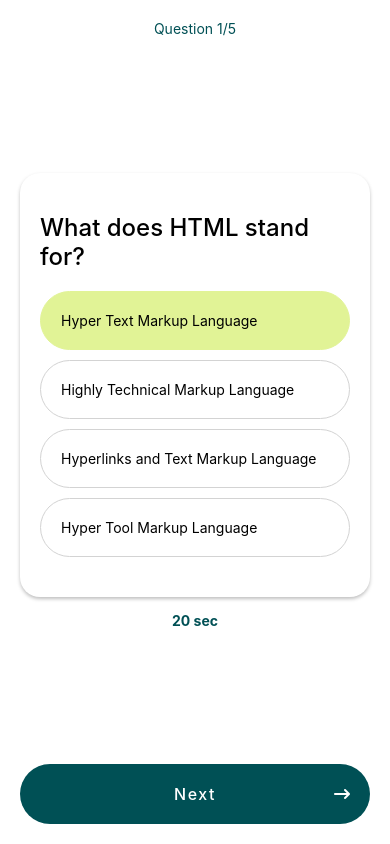
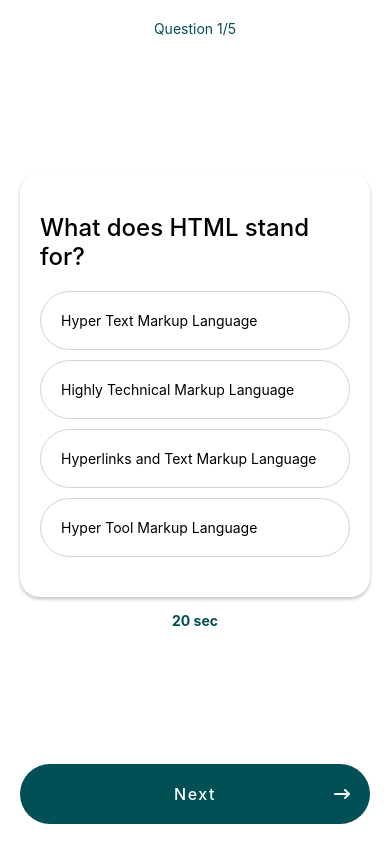
Before and after one commit to mukaramawan/Quiz-App, a React Native app: screen / in a window 390 px wide. Built offline with nearby package versions, Linux system fonts and the light colour scheme.

Commit message:
Context Api
Props Drilling & Context Api

```diff
--- a/App.tsx
+++ b/App.tsx
@@ -3,11 +3,14 @@
 import { StyleSheet } from "react-native";
 
 import QuizScreen from "./src/app/QuizScreen";
+import QuizProvider from "./src/providers/QuizProvider";
 
 export default function App() {
   return (
     <>
-      <QuizScreen />
+      <QuizProvider>
+        <QuizScreen />
+      </QuizProvider>
       <StatusBar style="auto" />
     </>
   );
--- a/src/app/QuizScreen.tsx
+++ b/src/app/QuizScreen.tsx
@@ -1,25 +1,23 @@
 import { SafeAreaView, StyleSheet, Text, View } from "react-native";
-import React, { useState } from "react";
+import React from "react";
 import FontAwesome6 from "@expo/vector-icons/FontAwesome6";
 
 import QuestionCard from "../components/QuestionCard";
-import questions from "../assets/questions";
 import Card from "../components/Card";
 import Button from "../components/Button";
+import { useQuizContext } from "../providers/QuizProvider";
 
 function QuizScreen() {
-  const [questionIndex, setQuestionIndex] = useState(0);
-  const question = questions[questionIndex];
-
-  function onNext() {
-    setQuestionIndex((currentIndex) => currentIndex + 1);
-  }
+  const { question, questionIndex, onNext, score, totalQuestions } =
+    useQuizContext();
 
   return (
     <SafeAreaView style={styles.screen}>
       <View style={styles.container}>
         <View>
-          <Text style={styles.Qnumber}>Question {questionIndex + 1}/5</Text>
+          <Text style={styles.Qnumber}>
+            Question {questionIndex + 1}/{totalQuestions}
+          </Text>
         </View>
 
         {question ? (
@@ -29,7 +27,9 @@
           </View>
         ) : (
           <Card title="Very Good!">
-            <Text>Correct Answers: 3/5</Text>
+            <Text>
+              Correct Answers: {score}/{totalQuestions}
+            </Text>
           </Card>
         )}
 
--- a/src/components/Option.tsx
+++ b/src/components/Option.tsx
@@ -1,13 +1,16 @@
+import React from "react";
 import { StyleSheet, Text, Pressable } from "react-native";
-import React from "react";
+import { useQuizContext } from "../providers/QuizProvider";
 
 type option = {
   option: string;
-  isSelected: boolean;
-  onPress: () => void;
 };
 
-const Option = ({ option, isSelected, onPress }: option) => {
+const Option = ({ option }: option) => {
+  const { selectedOption, setSelectedOption } = useQuizContext();
+
+  const isSelected = selectedOption == option;
+
   return (
     <Pressable
       style={[
@@ -17,7 +20,7 @@
           borderColor: "#e1f396",
         },
       ]}
-      onPress={onPress}
+      onPress={() => setSelectedOption(option)}
     >
       <Text>{option}</Text>
     </Pressable>
--- a/src/components/QuestionCard.tsx
+++ b/src/components/QuestionCard.tsx
@@ -1,5 +1,5 @@
-import { StyleSheet, Text, View } from "react-native";
-import React, { useState } from "react";
+import React from "react";
+import { StyleSheet, View } from "react-native";
 import Option from "./Option";
 import Card from "./Card";
 import { question } from "../assets/Types";
@@ -9,18 +9,11 @@
 };
 
 export default function QuestionCard({ Question }: QuestionCard) {
-  const [selectedOption, setSelectedOption] = useState(Question.options[0]);
-
   return (
     <Card title={Question.title}>
       <View style={{ gap: 10 }}>
         {Question.options.map((option) => (
-          <Option
-            key={option}
-            option={option}
-            isSelected={selectedOption === option}
-            onPress={() => setSelectedOption(option)}
-          />
+          <Option key={option} option={option} />
         ))}
       </View>
     </Card>
--- /dev/null
+++ b/src/providers/QuizProvider.tsx
@@ -0,0 +1,70 @@
+import React from "react";
+import { PropsWithChildren, useState, createContext, useContext } from "react";
+import questions from "../assets/questions";
+import { question } from "../assets/Types";
+
+type quizContext = {
+  question?: question;
+  questionIndex: number;
+  onNext: () => void;
+  selectedOption?: string;
+  setSelectedOption: (option: string) => void;
+  score: number;
+  totalQuestions: number;
+};
+
+export const quizContext = createContext<quizContext>({
+  questionIndex: 0,
+  onNext: () => {},
+  setSelectedOption: () => {},
+  score: 0,
+  totalQuestions: 0,
+});
+
+export default function QuizProvider({ children }: PropsWithChildren) {
+  const [questionIndex, setQuestionIndex] = useState(0);
+  const question = questions[questionIndex];
+
+  const [selectedOption, setSelectedOption] = useState<string>();
+  const [score, setScore] = useState(0);
+
+  const isFinish = questionIndex >= questions.length;
+
+  const reStart = () => {
+    setQuestionIndex(0);
+    setSelectedOption("");
+    setScore(0);
+  };
+
+  function onNext() {
+    if (isFinish) {
+      reStart();
+      return;
+    }
+
+    if (selectedOption == question?.correctAnswer) {
+      setScore((score) => score + 1);
+    }
+    setQuestionIndex((currentIndex) => currentIndex + 1);
+  }
+
+  return (
+    <quizContext.Provider
+      value={{
+        question,
+        questionIndex,
+        onNext,
+        selectedOption,
+        setSelectedOption,
+        score,
+        totalQuestions: questions.length,
+      }}
+    >
+      {children}
+    </quizContext.Provider>
+  );
+}
+
+export const useQuizContext = () => {
+  return useContext(quizContext);
+};
```
